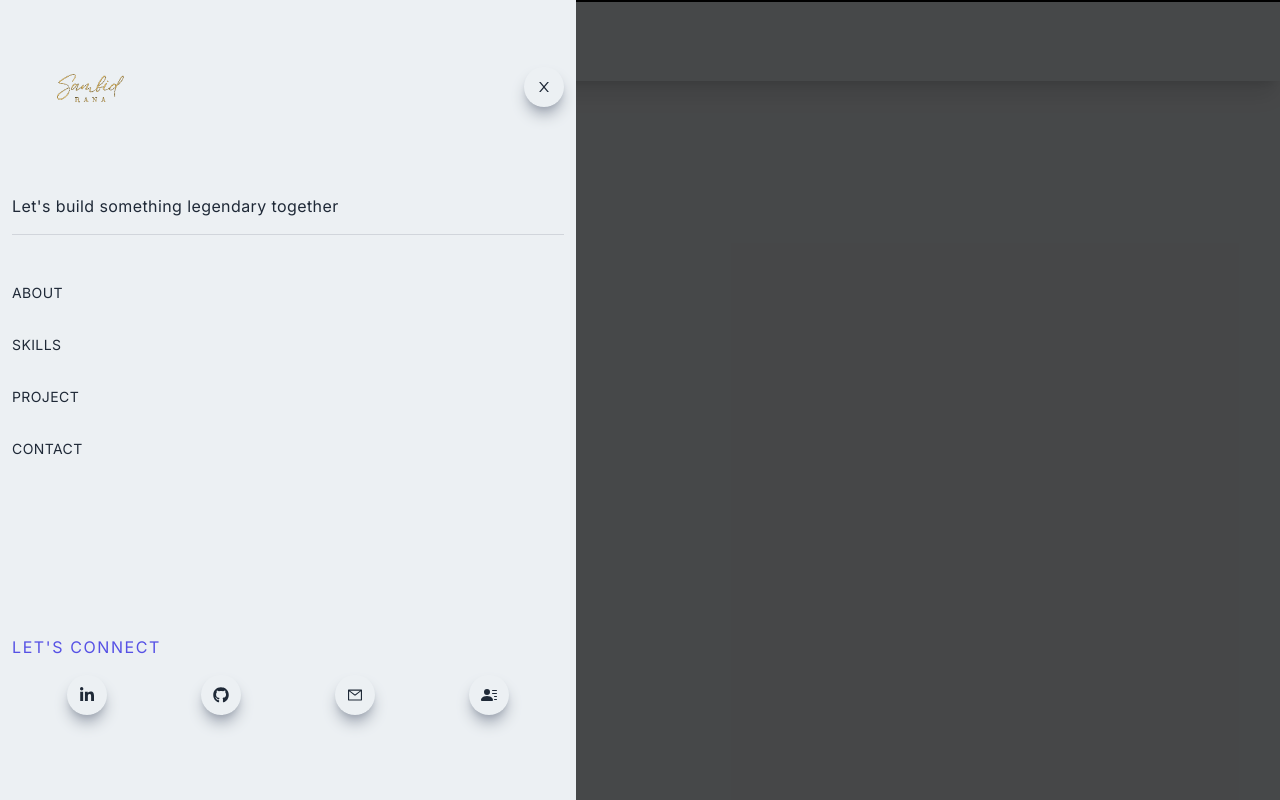
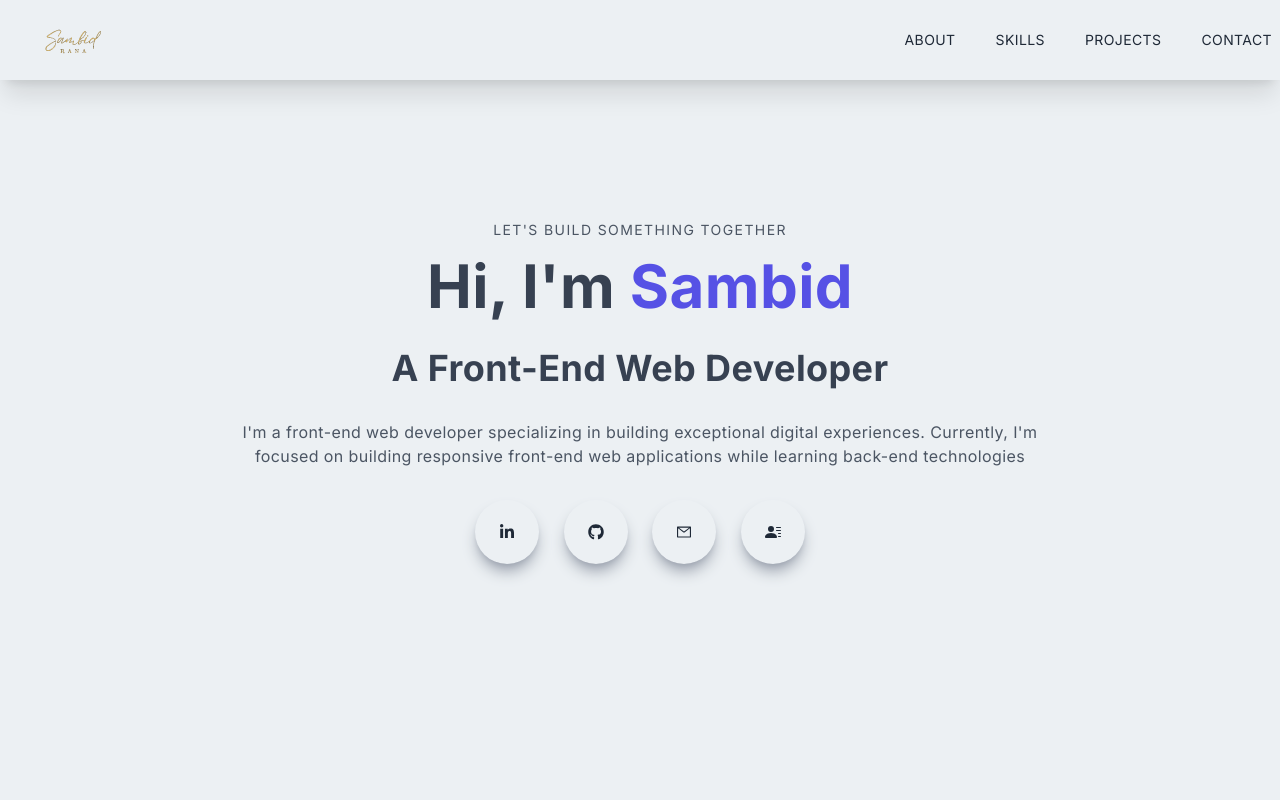
Before and after one commit to sambidrana/portfolio-website, a Next.js app: page / in a window 1280 px wide. Built offline with nearby package versions, Linux system fonts and the light colour scheme.

Commit message:
featured page added

```diff
--- /dev/null
+++ b/app/components/Featured.jsx
@@ -0,0 +1,51 @@
+import React from "react";
+import { AiOutlineMail } from "react-icons/ai";
+import { FaGithub, FaLinkedinIn } from "react-icons/fa";
+import { BsFillPersonLinesFill } from "react-icons/bs";
+
+const Featured = () => {
+  return (
+    <div className="w-full h-screen text-center">
+      <div className="max-w-[1240px] w-full h-full mx-auto p-2 flex justify-center items-center">
+        <div>
+          <p className="uppercase text-sm tracking-widest text-gray-600">
+            Let's build something together
+          </p>
+          <h1 className="py-4 text-gray-700">
+            Hi, I'm <span className="text-[#5651e5]"> Sambid</span>
+          </h1>
+          <h2 className="py-4 text-gray-700">A Front-End Web Developer</h2>
+          <p className="py-4 text-gray-600 max-w-[70%] m-auto">
+            I'm a front-end web developer specializing in building exceptional
+            digital experiences. Currently, I'm focused on building responsive
+            front-end web applications while learning back-end technologies
+          </p>
+          <div className="flex items-center justify-between max-w-[330px] m-auto py-4">
+            <div
+              className="rounded-full shadow-lg shadow-gray-400 p-6 cursor-pointer hover:scale-110 ease-in duration-200"
+            >
+              <FaLinkedinIn />
+            </div>
+            <div
+              className="rounded-full shadow-lg shadow-gray-400 p-6 cursor-pointer hover:scale-110 ease-in duration-200"
+            >
+              <FaGithub />
+            </div>
+            <div
+              className="rounded-full shadow-lg shadow-gray-400 p-6 cursor-pointer hover:scale-110 ease-in duration-200"
+            >
+              <AiOutlineMail />
+            </div>
+            <div
+              className="rounded-full shadow-lg shadow-gray-400 p-6 cursor-pointer hover:scale-110 ease-in duration-200"
+            >
+              <BsFillPersonLinesFill />
+            </div>
+          </div>
+        </div>
+      </div>
+    </div>
+  );
+};
+
+export default Featured;
--- a/app/components/Nav.jsx
+++ b/app/components/Nav.jsx
@@ -13,8 +13,8 @@ export default function Nav() {
     console.log(toggleNav);
   };
   return (
-    <nav className="fixed w-full h-20 shadow-xl z-[100]">
-      {toggleNav && (
+    <nav className={`fixed w-full h-20 shadow-xl z-[100] transition-opacity duration-700 ease-out`}>
+      {/* {!toggleNav && ( */}
         <div className=" px-2 w-full h-full flex gap-4 items-center justify-between 2xl:px-16 ">
           <div className="">
             <Image
@@ -48,16 +48,16 @@ export default function Nav() {
               </Link>
             </ul>
             <div onClick={navToggle} className="md:hidden">
-              <AiOutlineMenu size={25} />
+              {!toggleNav ? <AiOutlineMenu size={25} /> : ""}
             </div>
           </div>
         </div>
-      )}
+      {/* )} */}
 
-      {!toggleNav && (
-        <div className="fixed left-0 top-0 w-full h-screen bg-black/70">
-          <div className="fixed left-0 top-0 w-[75%] sm:w-[60%] md:w-[45%] h-screen bg-[#ecf0f3] p-3 ease-in duration-500">
-            <div>
+      {/* {toggleNav && ( */}
+      <div className={`fixed left-0 top-0 w-full h-screen bg-black/70 transition-opacity duration-500 ease-in  ${toggleNav ? 'opacity-100 visible' : 'opacity-0 invisible'}`}>
+        <div className="fixed left-0 top-0 w-[75%] sm:w-[60%] md:w-[45%] h-screen bg-[#ecf0f3] p-3">
+            <div className="">
               <div className="flex w-full items-center justify-between">
                 <Image src="/images/logo.png" width="150" height="35" alt="" />
                 <div
@@ -75,7 +75,7 @@ export default function Nav() {
             </div>
             <div className="py-4 flex flex-col">
               <ul className="uppercase ">
-                <Link href={"/"}>
+                <Link href={"/about"}>
                   <li className="py-4 text-sm">About</li>
                 </Link>
                 <Link href={"/"}>
@@ -94,26 +94,22 @@ export default function Nav() {
                 </p>
                 <div className="flex items-center justify-between my-4 w-full sm:w-[80%] m-auto">
                   <div
-                    className="rounded-full shadow-lg shadow-gray-400 p-3 cursor-pointer hover
-                :scale-105 ease-in duration-200"
+                    className="rounded-full shadow-lg shadow-gray-400 p-3 cursor-pointer hover:scale-105 ease-in duration-200"
                   >
                     <FaLinkedinIn />
                   </div>
                   <div
-                    className="rounded-full shadow-lg shadow-gray-400 p-3 cursor-pointer hover
-                :scale-105 ease-in duration-200"
+                    className="rounded-full shadow-lg shadow-gray-400 p-3 cursor-pointer hover:scale-105 ease-in duration-200"
                   >
                     <FaGithub />
                   </div>
                   <div
-                    className="rounded-full shadow-lg shadow-gray-400 p-3 cursor-pointer hover
-                :scale-105 ease-in duration-200"
+                    className="rounded-full shadow-lg shadow-gray-400 p-3 cursor-pointer hover:scale-105 ease-in duration-200"
                   >
                     <AiOutlineMail />
                   </div>
                   <div
-                    className="rounded-full shadow-lg shadow-gray-400 p-3 cursor-pointer hover
-                :scale-105 ease-in duration-200"
+                    className="rounded-full shadow-lg shadow-gray-400 p-3 cursor-pointer hover:scale-105 ease-in duration-200"
                   >
                     <BsFillPersonLinesFill />
                   </div>
@@ -122,7 +118,7 @@ export default function Nav() {
             </div>
           </div>
         </div>
-      )}
+      {/* )} */}
     </nav>
   );
 }
--- a/app/page.js
+++ b/app/page.js
@@ -1,13 +1,12 @@
 "use client";
+import Featured from "./components/Featured";
 import Nav from "./components/Nav"
 export default function Home() {
 
   return (
     <>
-    <div className="border border-black">
     <Nav />
-
-    </div>
+    <Featured />
     </>
   )
 }
```
